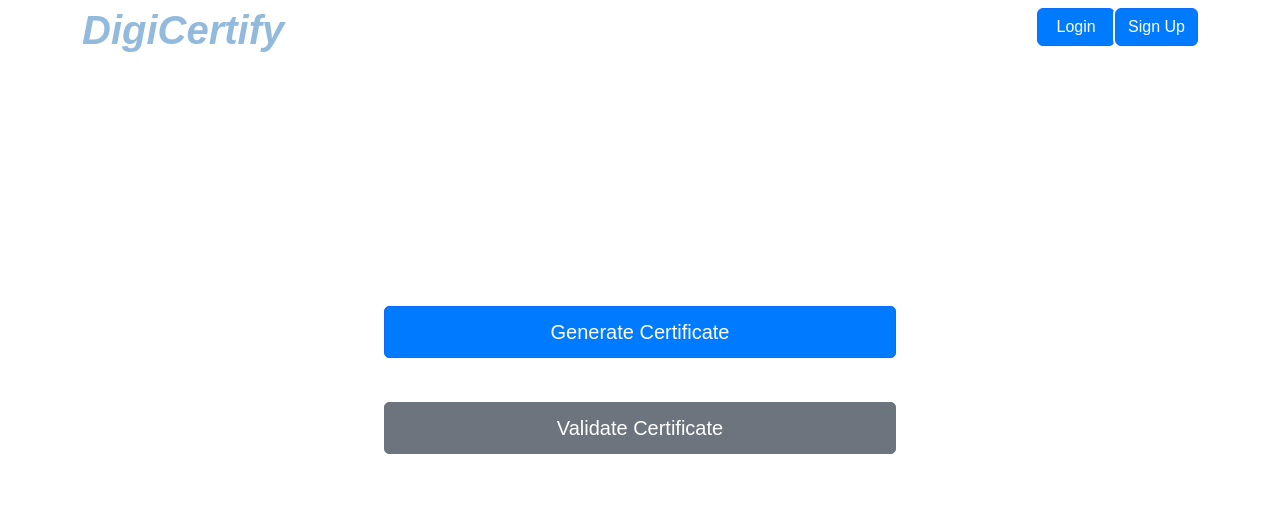
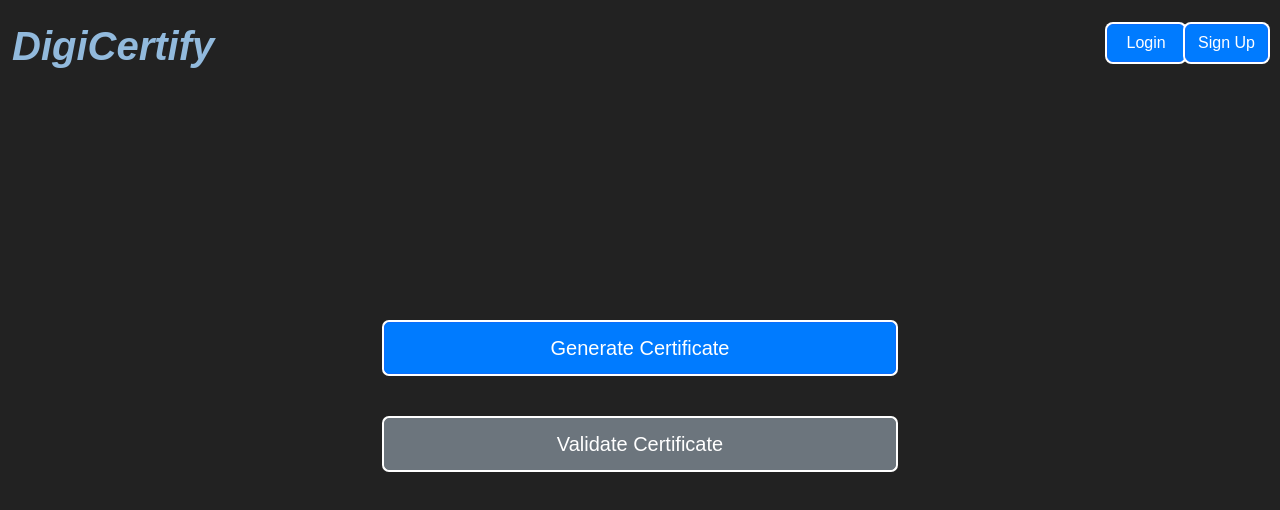
Before and after one commit to Tusshar10/DigiCertify-Certificate-Generation-and-Verification, a React (Vite) app: page / in a window 1280 px wide. Shown: the top 510 px of the page. Built offline with nearby package versions, Linux system fonts and the light colour scheme.

Commit message:
Updated CSS

```diff
--- a/src/App.jsx
+++ b/src/App.jsx
@@ -30,8 +30,8 @@
   };
   return (
     <>
-      <div className="container d-flex flex-column">
-        <div className="d-flex justify-content-between">
+      <div className="container-fluid d-flex flex-column" style={{backgroundColor:'#222222',height:'100vh'}}>
+        <div className="d-flex justify-content-between mt-3">
           <div
             style={{ fontSize: "5vh", color: "#92badd", fontWeight: "bold" }}
           >
--- a/src/components/Certificate/Certificate.jsx
+++ b/src/components/Certificate/Certificate.jsx
@@ -41,7 +41,9 @@
     });
       const resData = await res.json();
       console.log(resData);
-      const response = await fetch("http://localhost:3001/addblock", {
+      if(!resData.isDuplicate)
+      {
+        const response = await fetch("http://localhost:3001/addblock", {
             method: "POST",
             headers: {
                 "Content-Type": "application/json"
@@ -49,9 +51,10 @@
             body: JSON.stringify({ hash: resData.IpfsHash }) // Assuming the response contains the IPFS hash
         });
         const responseData = await response.json();
+        console.log(responseData);
+      }
         setModalMsg("Certificate Id : "+resData.IpfsHash)
         setShowModal("true")
-        console.log(responseData);
     } catch (error) {
       console.log(error);
       alert("Error Occured");
--- a/src/components/Header.jsx
+++ b/src/components/Header.jsx
@@ -3,7 +3,7 @@
 
 function Header() {
   return (
-    <div style={{textAlign:"center",fontSize:"5vh",fontWeight:"bold"}}>
+    <div style={{textAlign:"center",fontSize:"5vh",fontWeight:"bolder"}}>
     <Link to="/" style={{textDecoration: 'none',color:"#92badd"}}><i>DigiCertify</i></Link>
     </div>
   )
--- a/src/components/Validation/Validation.jsx
+++ b/src/components/Validation/Validation.jsx
@@ -1,6 +1,7 @@
 import React, { useState } from 'react'
 import { useEffect } from 'react';
 import { useNavigate } from 'react-router-dom';
+import Header from '../Header';
 function Validation() {
   const navigate=useNavigate();
   const [certificateId,setCertificateId]=useState("");
@@ -37,7 +38,8 @@
     }
   }
   return (
-    <>
+    <div style={{backgroundColor:'#222222',height:'100vh'}}>
+    <Header></Header>
     <form onSubmit={handleSubmit}>
     <input type="text" name="certificateId" placeholder="Enter Certificate Id" value={certificateId} onChange={handleChange}></input>
     <input type="submit"></input>
@@ -45,7 +47,7 @@
     <div style={{ color: "red", textAlign: "center", fontSize: "3vh" }}>
           {msg}
     </div>
-    </>
+    </div>
   )
 }
 
```
Also changed, not shown: 1 other file (tests, documents, lock files or other folders).
